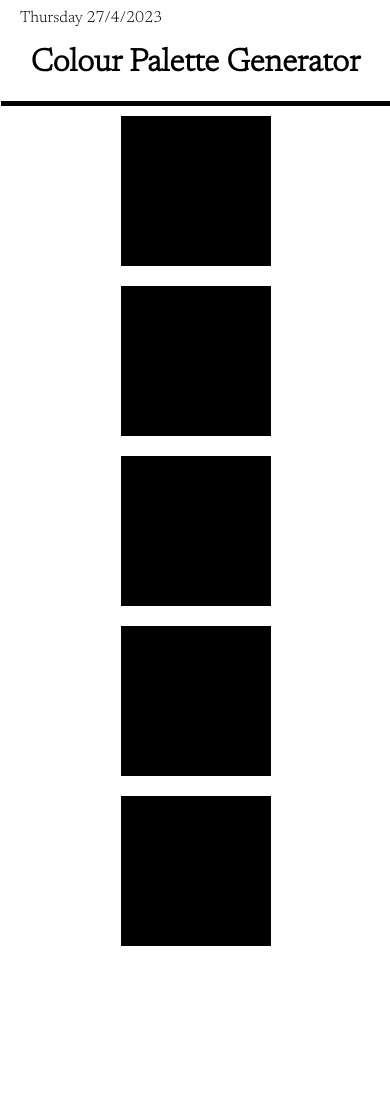
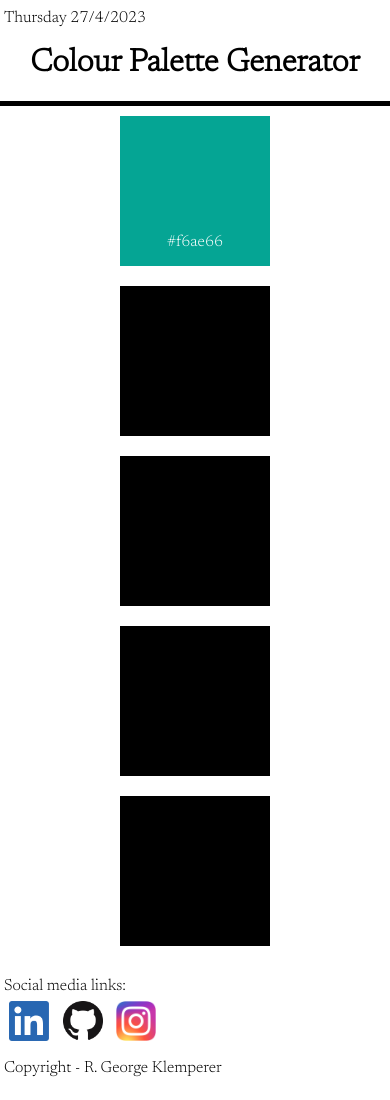
Before and after one commit to GeorgeKlemperer/colourProject, a plain HTML site: page index.html in a window 390 px wide. Shown: the top 1100 px of the page. Drawn offline with Linux system fonts and the light colour scheme.

Commit message:
random colour is generated

```diff
--- a/index.html
+++ b/index.html
@@ -28,11 +28,21 @@
 
 
       <div id="paletteContainer">
-        <div class="paletteBlock" id="colourOne"></div>
-        <div class="paletteBlock" id="colourTwo"></div>
-        <div class="paletteBlock" id="colourThree"></div>
-        <div class="paletteBlock" id="colourFour"></div>
-        <div class="paletteBlock" id="colourFive"></div>
+        <div class="paletteBlock" id="colourOne">
+            <p class="paletteBlockText" id="paletteBlockTextOne"></p>
+        </div>
+        <div class="paletteBlock" id="colourTwo">
+            <p class="paletteBlockText" id="paletteBlockTextTwo"></p>
+        </div>
+        <div class="paletteBlock" id="colourThree">
+            <p class="paletteBlockText" id="paletteBlockTextThree"></p>
+        </div>
+        <div class="paletteBlock" id="colourFour">
+            <p class="paletteBlockText" id="paletteBlockTextFour"></p>
+        </div>
+        <div class="paletteBlock" id="colourFive">
+            <p class="paletteBlockText" id="paletteBlockTextFive"></p>
+        </div>
       </div>
 
 
--- a/my-scripts.js
+++ b/my-scripts.js
@@ -1,3 +1,38 @@
 const date = new Date();
 const days = ["Sunday", "Monday", "Tuesday", "Wednesday", "Thursday", "Friday", "Saturday"];
 document.getElementById("date").innerHTML = days[date.getDay()]+" "+date.getDate()+"/"+(date.getMonth()+1)+"/"+date.getFullYear();
+
+// This code will generate a random hexidecimal colour code and print it to the console.
+const randomColour = () => {
+  let colour = '#';
+  for (let i = 0; i < 6; i++){
+     const random = Math.random();
+     const bit = (random * 16) | 0;
+     colour += (bit).toString(16);
+  };
+  return colour;
+};
+console.log(randomColour());
+
+
+// event = keyup or keydown
+document.addEventListener('keyup', event => {
+  if (event.code === 'Space') {
+    // console.log('Space pressed')
+
+  }
+})
+
+
+const randomColour1 = () => {
+  let colour1 = '#';
+  for (let i = 0; i < 6; i++){
+     const random = Math.random();
+     const bit = (random * 16) | 0;
+     colour1 += (bit).toString(16);
+  };
+  return colour1
+};
+
+document.getElementById("paletteBlockTextOne").innerHTML = `${randomColour1()}`;
+document.getElementById("colourOne").style.backgroundColor = randomColour1();
--- a/my-styles.css
+++ b/my-styles.css
@@ -9,16 +9,15 @@ html {
 }
 
 body {
-  width: 90%;
-  margin: 0 auto; /*When you set two values on a property like margin or padding, the first value affects the element's top and bottom side (setting it to 0 in this case); the second value affects the left and right side. (Here, auto is a special value that divides the available horizontal space evenly between left and right)/
-      /* background-image: url("images/akitsushima.jpeg"); */
+  width: 98%;
+  margin: 0 auto; /*When you set two values on a property like margin or padding, the first value affects the element's top and bottom side (setting it to 0 in this case); the second value affects the left and right side. (Here, auto is a special value that divides the available horizontal space evenly between left and right)*/
   background-color: white;
-  padding: 0 20px 20px 20px;
+  padding: 0;
   text-align: justify;
   text-justify: inter-word;
   height: 100%;
   display: flex;
-  flex-direction: column;
+  flex-direction: column; /* body is set to flexbox with column direction to make child elements stack vertically. This means we can set the palette conatiner <div> to a flex property of 1 so it will fill al available space*/
 }
 
 .date {
@@ -27,7 +26,7 @@ body {
 }
 
 #titlebackground {
-  width: 100vw; /*Seets width of element too 100% viewport width*/
+  width: 100vw; /*Sets width of element too 100% viewport width*/
   position: relative;
   left: 50%; /*centers element horizontally*/
   right: 50%; /*centers element horizontally*/
@@ -40,12 +39,11 @@ body {
 }
 
 #paletteContainer {
-  flex: 1 1 auto;
+  flex: 1 1 auto; /*flex: 1 1 auto;, the first value (flex-grow) is set to 1, meaning the item can grow if there is extra space in the container. The second value (flex-shrink) is also set to 1, meaning the item can shrink if necessary. The third value (flex-basis) is set to auto, which means the item will be sized based on its content.*/
   display: flex;
   justify-content: space-around;
   align-items: center;
   flex-wrap: wrap;
-  margin: 0 0 150px 0;
 }
 
 .paletteBlock {
@@ -53,12 +51,18 @@ body {
   width: 150px;
   background-color: black;
   margin: 10px;
+  display: flex;
+  flex-direction: column-reverse;
+}
+
+.paletteBlockText {
+  text-align: center;
+  color: white;
 }
 
 
 .smlinks {
   margin: 20px 0 0 0;
-  position: absolute;
   left: 20px;
   bottom: 20px;
 }
@@ -80,7 +84,7 @@ body {
 /*sets images with "social-media-logos" class to a set gheight width and padding */
 
 #copyright {
-  margin: 16px 0 0 0;
+  margin: 10px 0;
 }
 
 
@@ -94,13 +98,6 @@ body {
     height: fit-content;
     overflow: auto;
   }
-
-  .smlinks {
-    margin: 20px 0 0 0;
-    position: relative;
-    left: 20px;
-    bottom: 20px;
-  }
 }
 /* @media is used in media queries to apply different styles in different conditions. Media queries can be used to check: width and height of viewport, width and height of device, orientation of device, and resolution.*/
 /* This @media rule will change "paletteContainer" to a column when viewport < "max-width"*/
```
